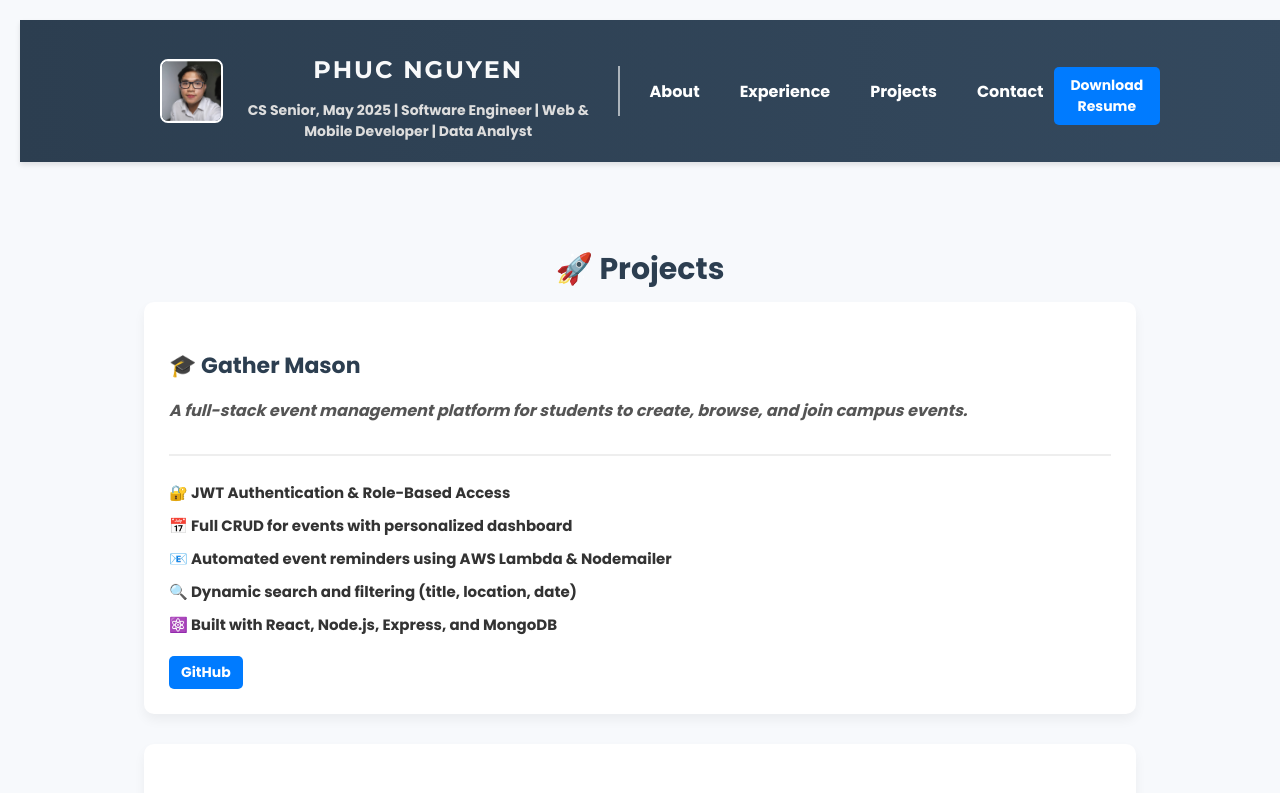
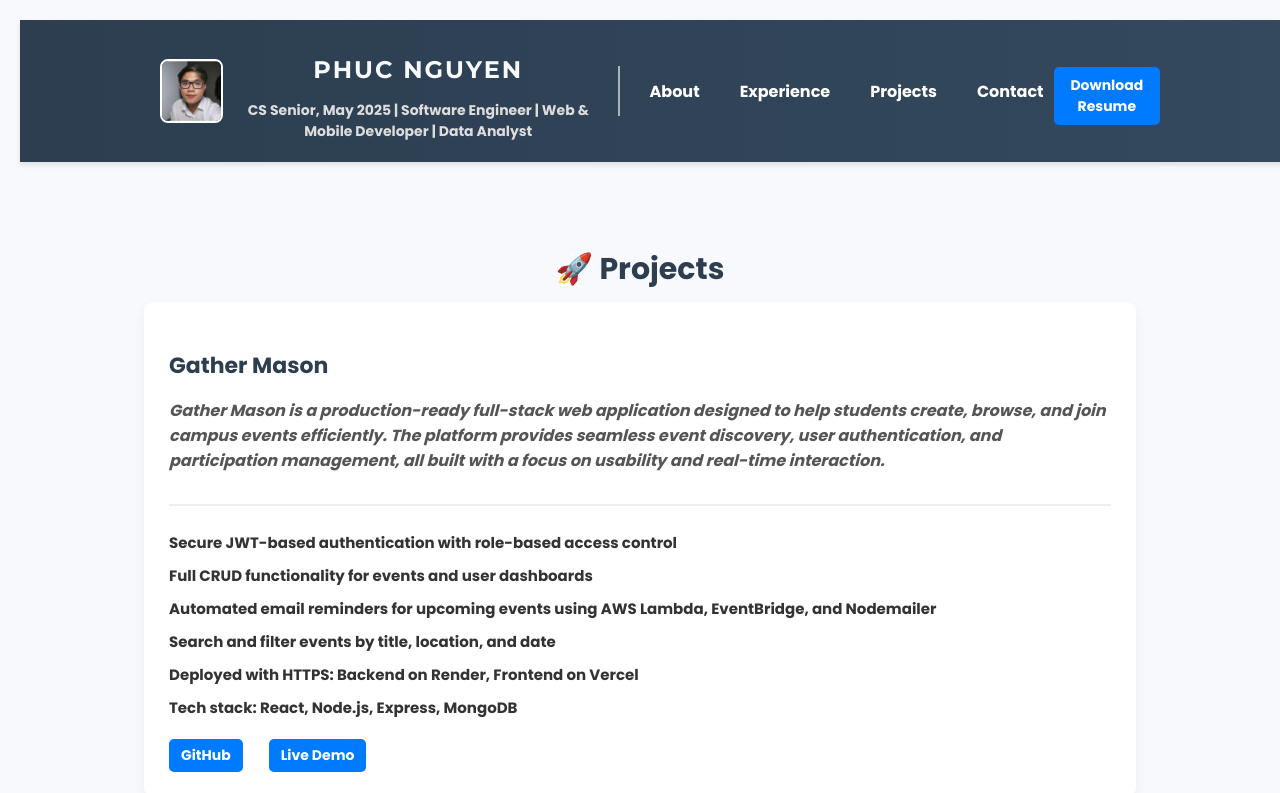
Before and after one commit to PhucGiaNguyen99/Phuc-Nguyen-Latest-Portfolio, a React (Create React App) app: page /projects in a window 1280 px wide. Shown: the top 793 px of the page. Built offline with nearby package versions, Linux system fonts and the light colour scheme.

Commit message:
Updated the project Gather Mason after deploying.

```diff
--- a/public/index.html
+++ b/public/index.html
@@ -41,16 +41,20 @@
     -->
     <!-- 🚀 Rocket.Chat Livechat Widget -->
   <!-- 🚀 Rocket.Chat Livechat Widget -->
-  <script>
-    (function(w, d, s, u) {
-      w.RocketChat = function(c) { w.RocketChat._.push(c) };
-      w.RocketChat._ = [];
-      w.RocketChat.url = "https://phucsportofio.rocket.chat";
-      var h = d.getElementsByTagName(s)[0], j = d.createElement(s);
-      j.async = true; j.src = "https://phucsportofio.rocket.chat/livechat/rocketchat-livechat.min.js?_=201903270000";
-      h.parentNode.insertBefore(j, h);
-    })(window, document, "script", "https://phucsportofio.rocket.chat");
+  <!--Start of Tawk.to Script-->
+  <script type="text/javascript">
+    var Tawk_API=Tawk_API||{}, Tawk_LoadStart=new Date();
+    (function(){
+    var s1=document.createElement("script"),s0=document.getElementsByTagName("script")[0];
+    s1.async=true;
+    s1.src='https://embed.tawk.to/67fafd59aa6e5419080f5ead/1iom6r9g1';
+    s1.charset='UTF-8';
+    s1.setAttribute('crossorigin','*');
+    s0.parentNode.insertBefore(s1,s0);
+    })();
   </script>
+  <!--End of Tawk.to Script-->
+
 
 
   </body>
--- a/src/components/Project.js
+++ b/src/components/Project.js
@@ -9,18 +9,19 @@ const Projects = () => {
       {/* === Project: Gather Mason === */}
       <div className="project-card">
         <div className="project-header">
-          <h3 className="project-title">🎓 Gather Mason</h3>
+          <h3 className="project-title">Gather Mason</h3>
           <p className="project-description">
-            A full-stack event management platform for students to create, browse, and join campus events.
+            Gather Mason is a production-ready full-stack web application designed to help students create, browse, and join campus events efficiently. The platform provides seamless event discovery, user authentication, and participation management, all built with a focus on usability and real-time interaction.
           </p>
         </div>
         <div className="project-body">
           <ul className="project-features">
-            <li>🔐 JWT Authentication & Role-Based Access</li>
-            <li>📅 Full CRUD for events with personalized dashboard</li>
-            <li>📧 Automated event reminders using AWS Lambda & Nodemailer</li>
-            <li>🔍 Dynamic search and filtering (title, location, date)</li>
-            <li>⚛️ Built with React, Node.js, Express, and MongoDB</li>
+            <li>Secure JWT-based authentication with role-based access control</li>
+            <li>Full CRUD functionality for events and user dashboards</li>
+            <li>Automated email reminders for upcoming events using AWS Lambda, EventBridge, and Nodemailer</li>
+            <li>Search and filter events by title, location, and date</li>
+            <li>Deployed with HTTPS: Backend on Render, Frontend on Vercel</li>
+            <li>Tech stack: React, Node.js, Express, MongoDB</li>
           </ul>
           <div className="project-links">
             <a
@@ -30,9 +31,18 @@ const Projects = () => {
             >
               GitHub
             </a>
+            <a
+              href="https://gather-mason.vercel.app"
+              target="_blank"
+              rel="noopener noreferrer"
+              style={{ marginLeft: "1rem" }}
+            >
+              Live Demo
+            </a>
           </div>
         </div>
       </div>
+
 
       {/* === Project: Food Ingredient Scanner === */}
       <div className="project-card">
```
